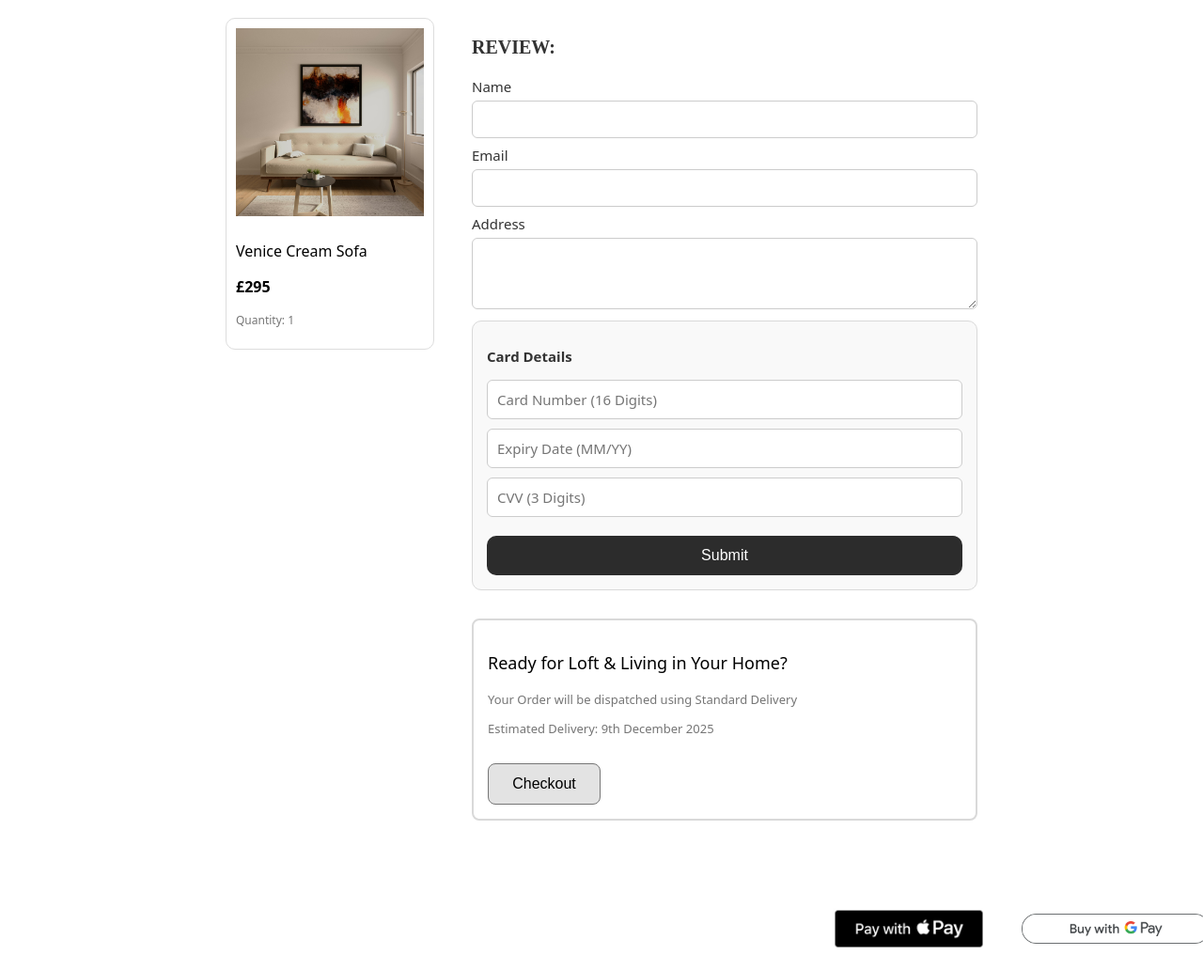
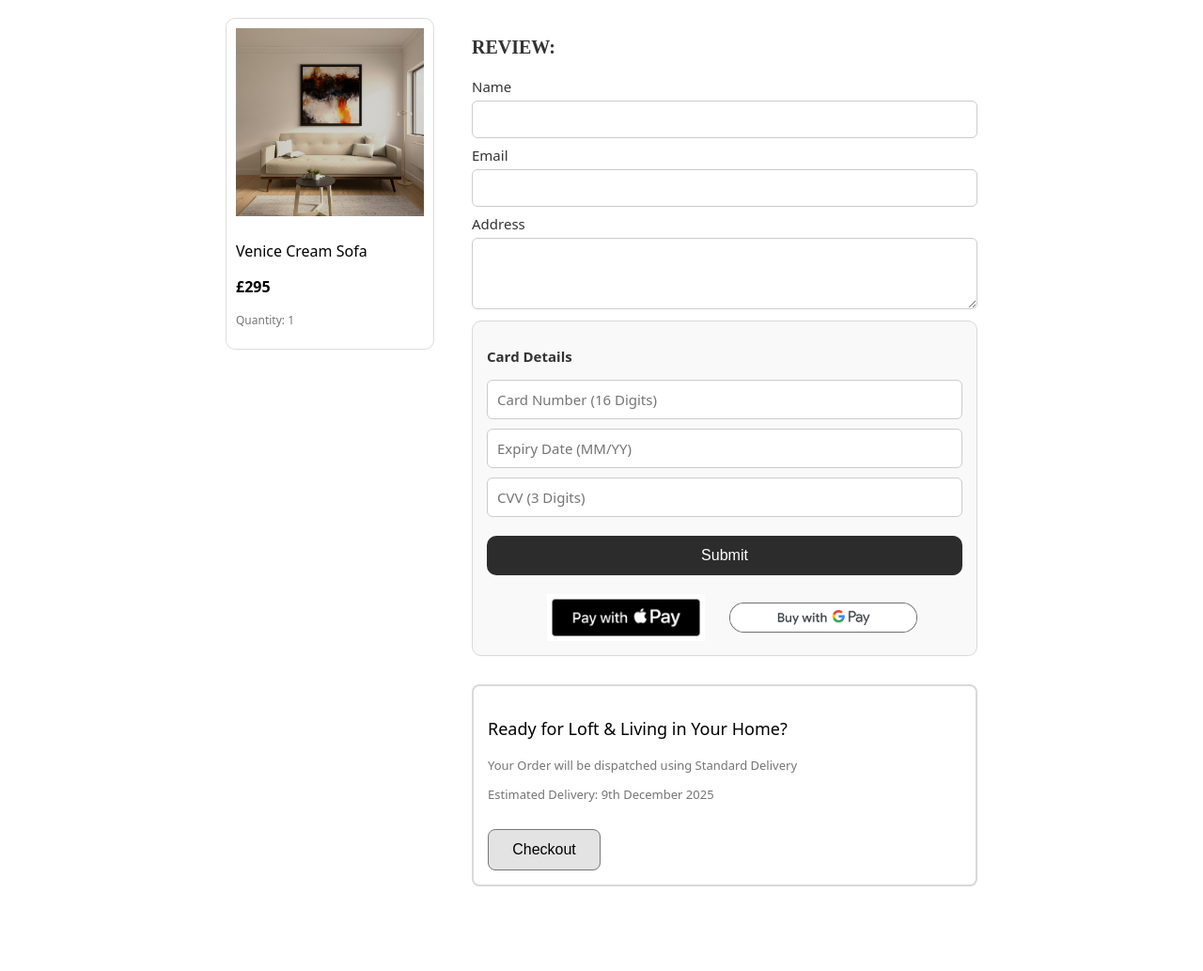
Before and after one commit to Dimitri-kc/TEAM-13-, a PHP site: page /html/checkout.html in a window 1280 px wide. Shown: the part 119-1152 px from the top of the page at 94% size. Before the commit the page ends 1127 px from the top, so only its background shows below. Run offline with PHP 8.4, Linux system fonts and the light colour scheme; some web fonts are replaced.

Commit message:
added pay options under card details

```diff
--- a/Draft/css/checkout.css
+++ b/Draft/css/checkout.css
@@ -36,10 +36,10 @@ body {
 .pay-buttons {
   display: flex;
   /* align-items: left; */
-  gap: 20px;
-  justify-content: flex-end;
+  gap: 10px;
+  justify-content: center;
   width: 100%;
-margin-left: 15px;
+margin-top: 20px;
 
 
 
--- a/Draft/html/checkout.html
+++ b/Draft/html/checkout.html
@@ -65,6 +65,11 @@
         <input type="text" placeholder="Expiry Date (MM/YY)"required />
         <input type="text" placeholder="CVV (3 Digits)" maxlength="3" required />
       <button type="submit">Submit</button>
+
+          <div class="pay-buttons">
+                <img src="../images/basket-images/applepay.png" alt="Apple Pay" class="pay-btn">
+                <img src="../images/basket-images/googlepay.png" alt="Google Pay" class="pay-btn">
+    </div>
     </div>
 
     </form>
@@ -85,9 +90,6 @@
 </div>
 
 </main>
-    <div class="pay-buttons">
-                <img src="../images/basket-images/applepay.png" alt="Apple Pay" class="pay-btn">
-                <img src="../images/basket-images/googlepay.png" alt="Google Pay" class="pay-btn">
-    </div>
+
 </body>
 </html>
```
